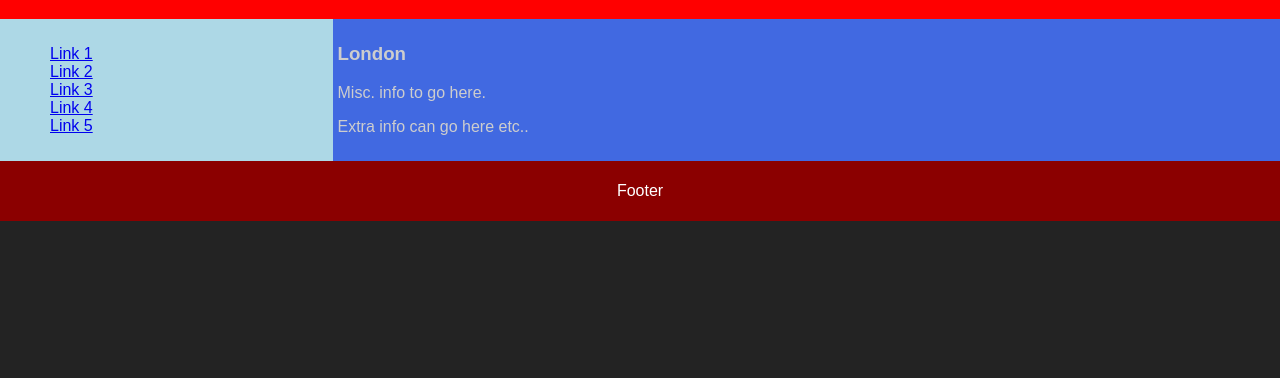
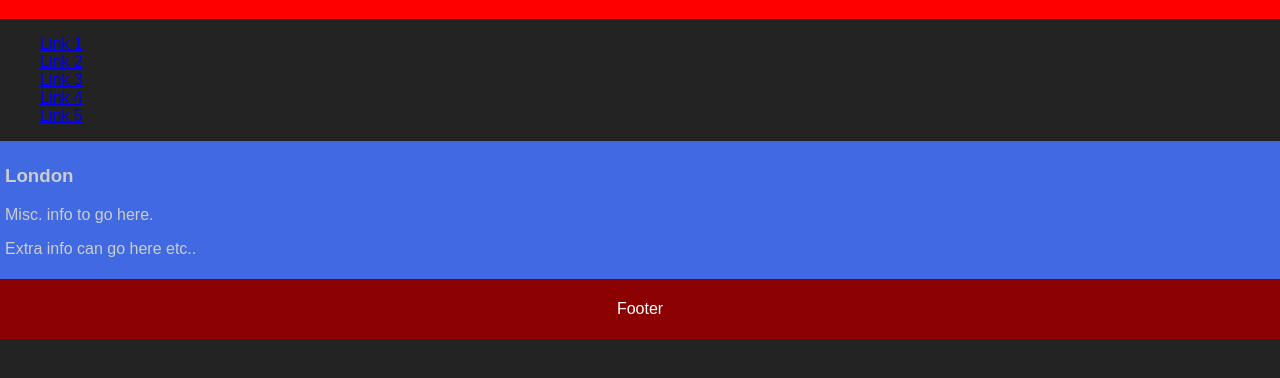
Before and after one commit to maxistu/Music-and-Audio, a plain HTML site: page index.html in a window 1280 px wide. Shown: the part 118-496 px from the top of the page. Drawn offline with Linux system fonts and the light colour scheme.

Commit message:
Update index.html

```diff
--- a/index.html
+++ b/index.html
@@ -22,20 +22,6 @@ header {
   color: white;
 }
 
-/* Container for flexboxes */
-.mainSection {
-  display: -webkit-flex;
-  display: flex;
-}
-
-/* Style the navigation menu */
-.firstSection {
-  -webkit-flex: 1;
-  -ms-flex: 1;
-  flex: 1;
-  background: lightblue;
-  padding: 10px;
-}
 
 /* Style the list inside the menu */
 .secondaryUl {
```
